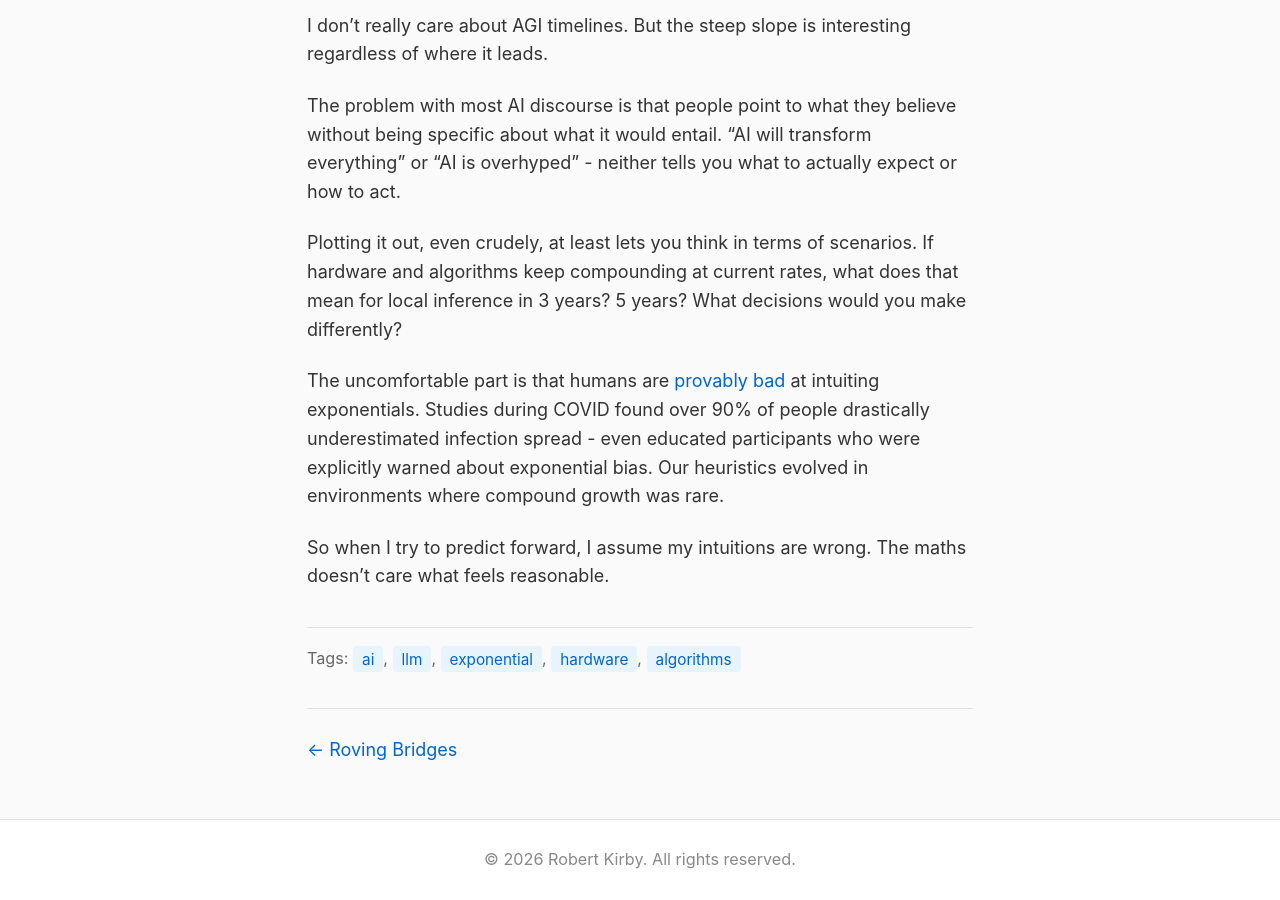
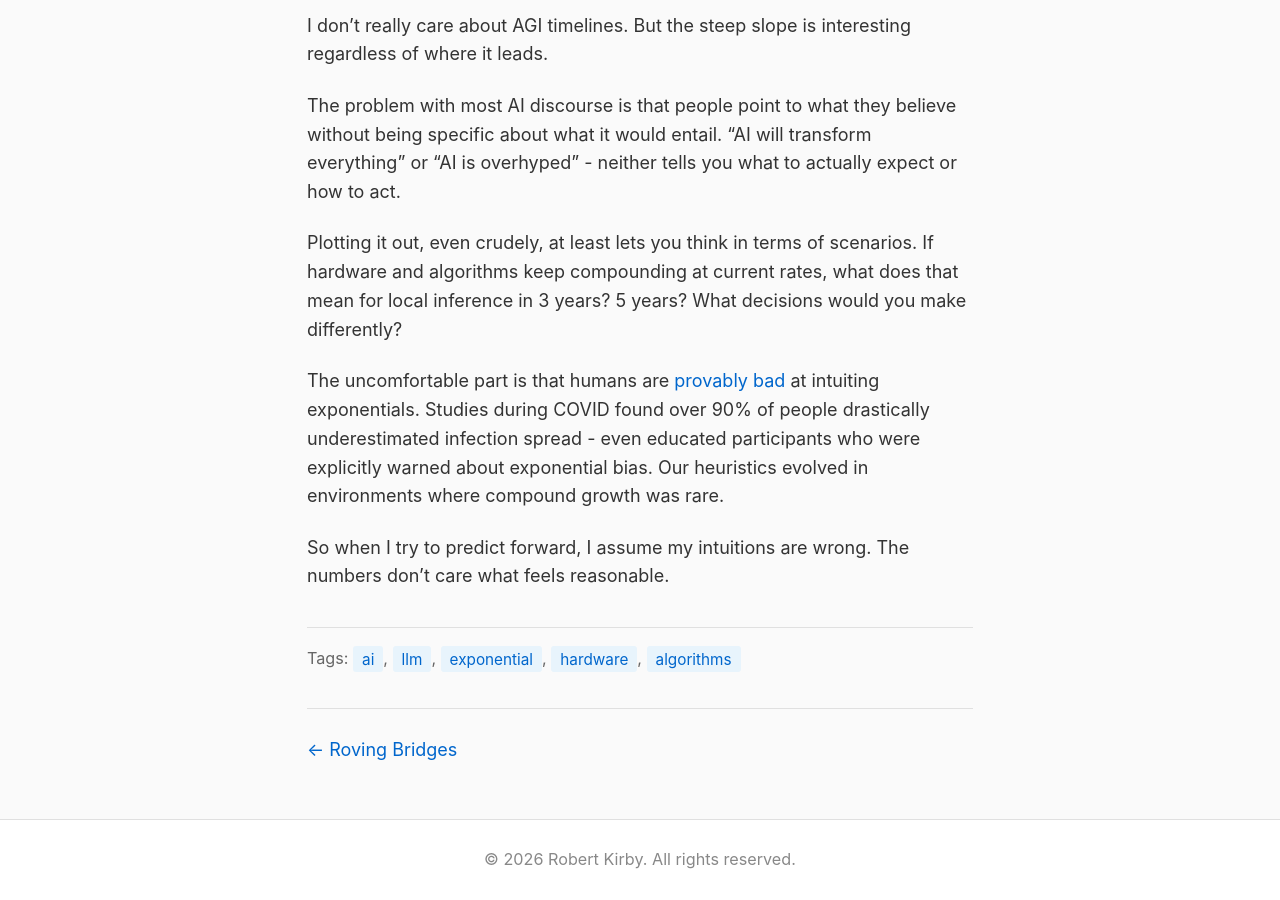
Before and after one commit to rob137/rob137.github.io, a Jekyll site: the page built from _posts/2026-01-09-rule-of-72.md, in a window 1280 px wide and 900 px high, scrolled down 2271 px. Built offline with Jekyll 4.4.1, drawn with Linux system fonts in a browser that asks for light colours.

Commit message:
The numbers - neutral phrasing

```diff
--- a/_posts/2026-01-09-rule-of-72.md
+++ b/_posts/2026-01-09-rule-of-72.md
@@ -48,4 +48,4 @@ Plotting it out, even crudely, at least lets you think in terms of scenarios. If
 
 The uncomfortable part is that humans are [provably bad](https://pmc.ncbi.nlm.nih.gov/articles/PMC8386158/) at intuiting exponentials. Studies during COVID found over 90% of people drastically underestimated infection spread - even educated participants who were explicitly warned about exponential bias. Our heuristics evolved in environments where compound growth was rare.
 
-So when I try to predict forward, I assume my intuitions are wrong. The maths doesn't care what feels reasonable.
+So when I try to predict forward, I assume my intuitions are wrong. The numbers don't care what feels reasonable.
```
